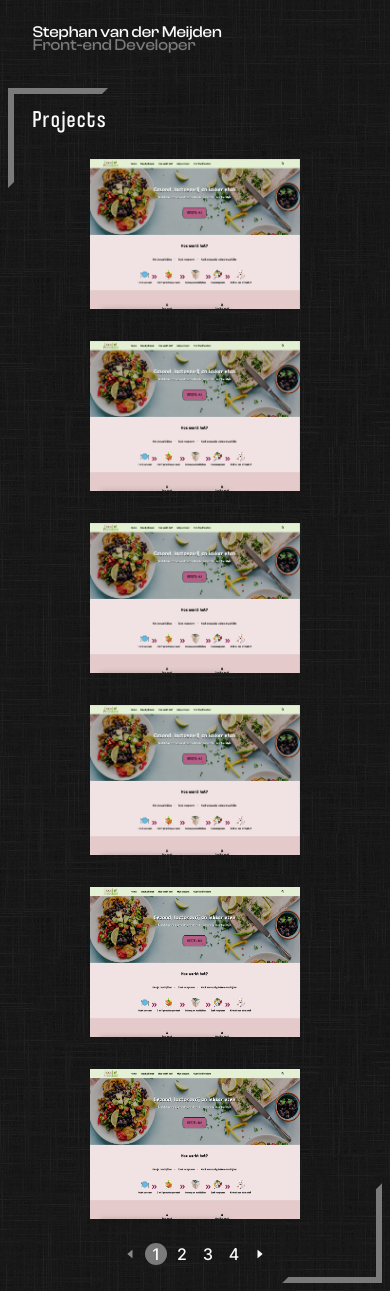
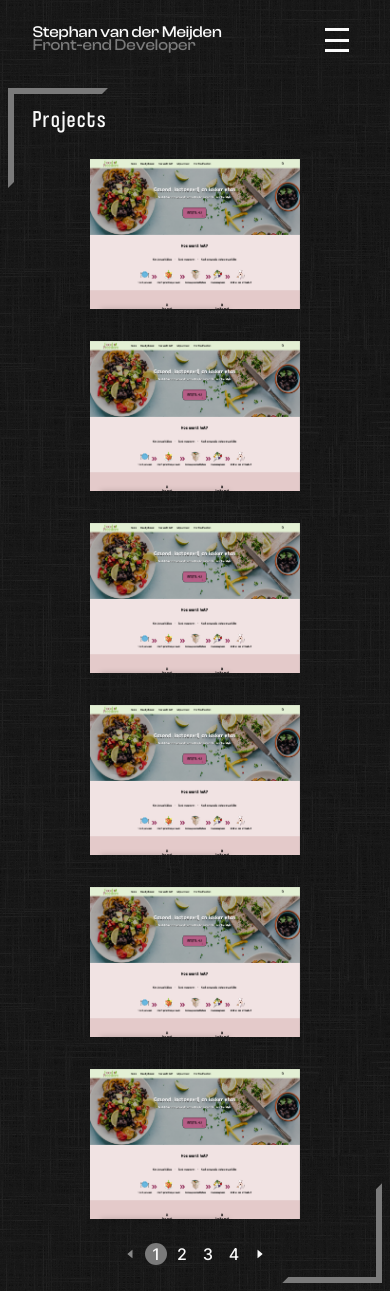
Before and after one commit to aevitas1/portfolio_v2, a React (Vite) app: page /projects in a window 390 px wide. Built offline with nearby package versions, Linux system fonts and the light colour scheme.

Commit message:
Changed color scheme & added dark mode mobile menu toggle

```diff
--- a/src/components/content/mobilemenu/MobileMenu.tsx
+++ b/src/components/content/mobilemenu/MobileMenu.tsx
@@ -3,11 +3,17 @@ import { useContext } from "react";
 import { AppContext } from "../../../context/AppContext";
 
 export const MobileMenu = () => {
-  const { openMobile, setOpenMobile } = useContext(AppContext);
+  const { openMobile, setOpenMobile, toggleScheme } = useContext(AppContext);
 
   return (
     <>
-      <div className={styles.mobile_menu_wrapper}>
+      <div
+        className={
+          toggleScheme
+            ? `${styles.dark} ${styles.mobile_menu_wrapper}`
+            : styles.mobile_menu_wrapper
+        }
+      >
         <div
           className={styles.mobile_toggle_wrapper}
           onClick={() =>
--- a/src/components/content/mobilemenu/mobilemenu.module.scss
+++ b/src/components/content/mobilemenu/mobilemenu.module.scss
@@ -6,6 +6,22 @@
   align-items: center;
   @media screen and (min-width: 1280px) {
     display: none;
+  }
+  .top_bar,
+  .middle_bar,
+  .bottom_bar {
+    height: 3px;
+    background-color: var.$primary;
+    width: 100%;
+  }
+  &.dark {
+    .top_bar,
+    .middle_bar,
+    .bottom_bar {
+      height: 3px;
+      background-color: var.$primaryDark;
+      width: 100%;
+    }
   }
   .mobile_toggle_wrapper {
     $timing: 500ms;
@@ -27,14 +43,6 @@
       justify-content: space-between;
       flex-flow: column;
     }
-    .top_bar,
-    .middle_bar,
-    .bottom_bar {
-      height: 3px;
-      background-color: var.$primary;
-      width: 100%;
-    }
-
     .top_bar {
       animation: topBar $timing 1 ease-out forwards;
     }
--- a/src/styles/var.scss
+++ b/src/styles/var.scss
@@ -28,8 +28,8 @@ $borderWidth: 0.5rem;
 $defaultHeight: 5rem;
 
 /*<-- Light mode -->*/
-$primary: #161616;
-$primaryHover: #707070;
+$primary: #0d304b;
+$primaryHover: #305e81;
 $borderColor: #425664;
 
 /*<-- Dark mode -->*/
```
